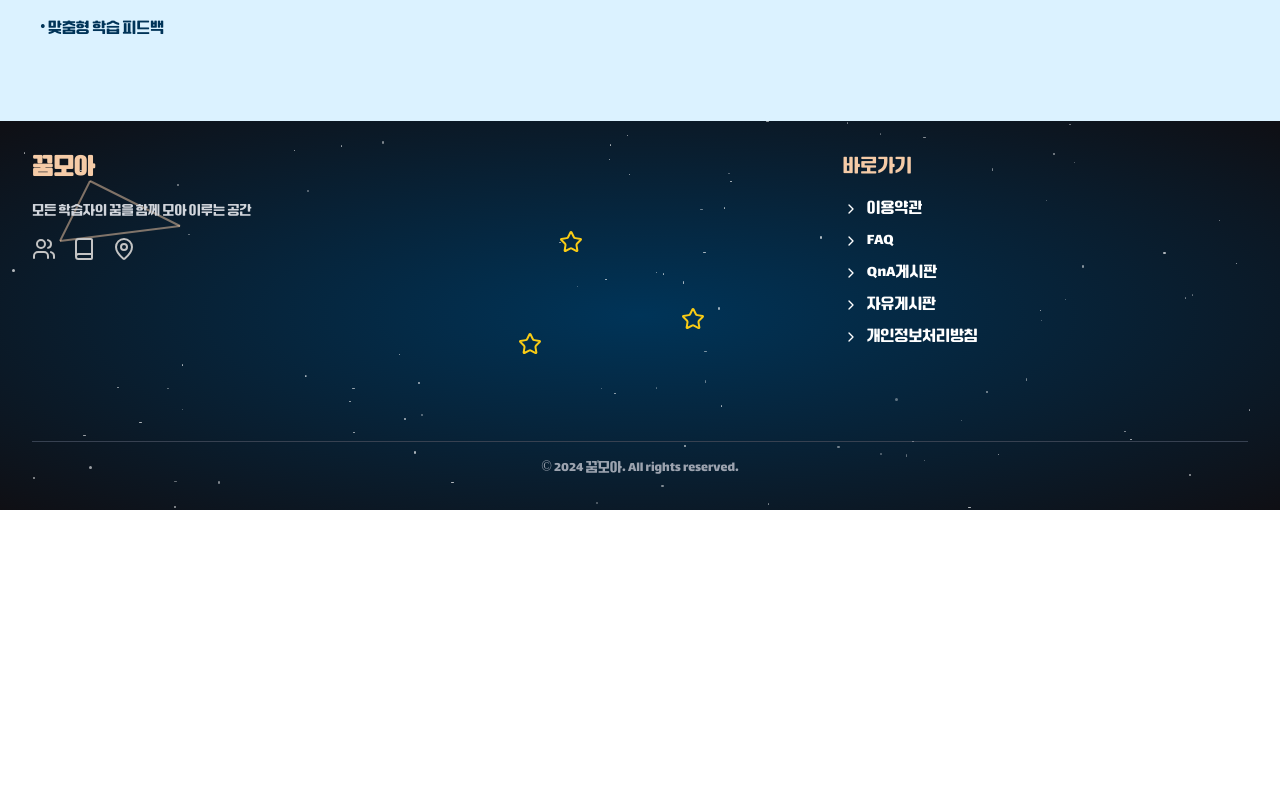
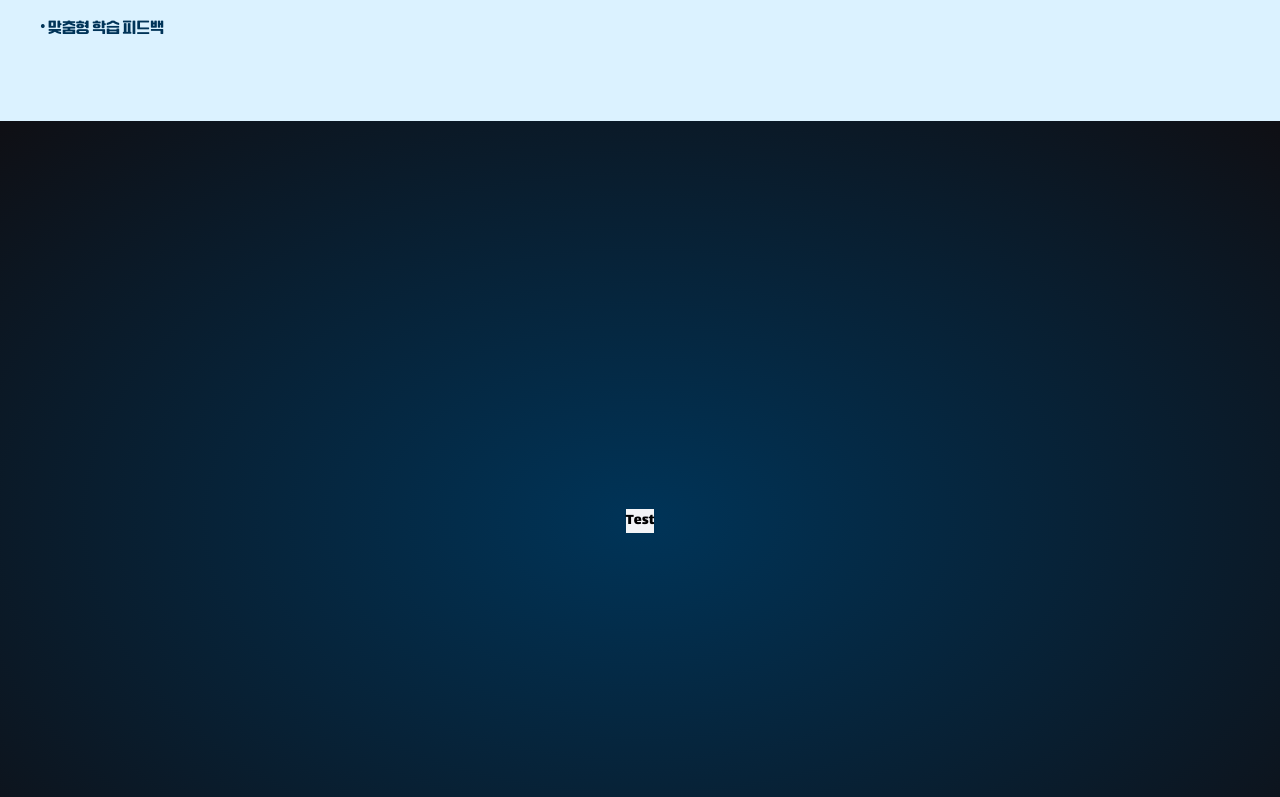
Before and after one commit to namgi2386/DreamMoA, a React (Vite) app: page / in a window 1280 px wide. Shown: the part 1543-2340 px from the top of the page. Before the commit the page ends 2053 px from the top, so only its background shows below. Built offline with nearby package versions, Linux system fonts and the light colour scheme.

Commit message:
Style: 그라데이션 배경 컴포넌트 구현

```diff
--- /dev/null
+++ b/src/components/home/homeTestSection/TestComponent.jsx
@@ -0,0 +1,67 @@
+import { useEffect, useRef, useState } from 'react';
+
+export default function TestComponent() {
+  // opacity 상태값 (0: 완전 투명, 1: 완전 불투명)
+  const [opacity, setOpacity] = useState(0);
+  // 컴포넌트의 중간 지점을 지났는지 여부를 추적하는 상태값
+  const [isScrolledPast, setIsScrolledPast] = useState(false);
+  // DOM 요소를 참조하기 위한 ref 생성
+  const componentRef = useRef(null);
+  const c1 = [0, 52, 88];    // 그라데이션 시작 색상
+  const c2 = [15, 15, 20];   // 그라데이션 끝 색상
+
+  useEffect(() => {
+    // 스크롤 이벤트 핸들러 함수
+    const handleScroll = () => {
+      // 컴포넌트의 현재 뷰포트 상대 위치 계산
+      const componentTop = componentRef.current.getBoundingClientRect().top;
+      // 브라우저 창의 높이 가져오기
+      const windowHeight = window.innerHeight;
+      // 컴포넌트의 실제 높이 가져오기
+      const componentHeight = componentRef.current.clientHeight;
+      // 컴포넌트의 중간 지점 위치 계산
+      const componentMiddle = componentTop + componentHeight / 2;
+      // 컴포넌트 중간 지점이 뷰포트 내에 있고, 아직 지나지 않았을 때
+      if (componentMiddle < windowHeight && !isScrolledPast) {
+        setIsScrolledPast(true);  // 지난 상태로 표시
+        setOpacity(1);            // 배경을 불투명하게 설정
+      }
+      // 컴포넌트 중간 지점이 뷰포트 위로 올라가고, 이미 지난 상태일 때
+      else if (componentMiddle >= windowHeight && isScrolledPast) {
+        setIsScrolledPast(false); // 지나지 않은 상태로 표시
+        setOpacity(0);            // 배경을 투명하게 설정
+      }
+    };
+
+    // 스크롤 이벤트 리스너 등록
+    window.addEventListener('scroll', handleScroll);
+    // 컴포넌트 언마운트 시 이벤트 리스너 제거 (메모리 누수 방지)
+    return () => {
+      window.removeEventListener('scroll', handleScroll);
+    };
+  }, [isScrolledPast]); // isScrolledPast가 변경될 때마다 effect 재실행
+
+  return (
+    <div ref={componentRef} className="h-[800px] relative">
+      {/* 그라데이션 배경 div */}
+      <div
+        className="absolute inset-0 w-full h-full" // 절대위치 tblr-0설정 즉 전체화면
+        style={{
+          // footer 참고함
+          background: `radial-gradient(ellipse at center,
+            rgb(${c1[0]}, ${c1[1]}, ${c1[2]}) 0%,
+            rgba(${c2[0]}, ${c2[1]}, ${c2[2]}, 1) 100%)`,
+          opacity: opacity,         // 상태값에 따른 투명도 설정
+          transition: 'opacity 1s ease', // 1초 동안 변경
+        }}
+      >
+      </div>
+      {/* 실제내용div (배경보다 위에 z-10) */}
+      <div className="absolute inset-0 flex flex-col items-center justify-center z-10" >
+
+        <h1 className="bg-gray-100">Test</h1>
+
+      </div>
+    </div>
+  );
+}
--- /dev/null
+++ b/src/components/home/homeTestSection/TestComponent_v1.jsx
@@ -0,0 +1,45 @@
+import { useEffect, useRef, useState } from 'react';
+
+export default function TestComponent() {
+  const [backgroundColor, setBackgroundColor] = useState('white');
+  const componentRef = useRef(null);
+  const c1 = [0,52,88]
+  const c2 = [15,15,20]
+
+  useEffect(() => {
+    const handleScroll = () => {
+      const componentTop = componentRef.current.getBoundingClientRect().top;
+      const windowHeight = window.innerHeight;
+
+      if (componentTop < windowHeight) {
+        const scrollPercentage = Math.min((windowHeight - componentTop) / windowHeight, 1);
+        const newBackgroundColor = `radial-gradient(ellipse at center,
+              rgb(${255- scrollPercentage * (255 - c1[0])},
+              ${255- scrollPercentage * (255 - c1[1])},
+              ${255- scrollPercentage * (255 - c1[2])}) 0%,
+              rgba(${255 - scrollPercentage * (255 - c2[0])},
+              ${255 - scrollPercentage * (255 - c2[1])},
+              ${255 - scrollPercentage * (255 - c2[2])},
+              ${scrollPercentage}) 100%)`;
+        setBackgroundColor(newBackgroundColor);
+      } else {
+        setBackgroundColor('white');
+      }
+    };
+
+    window.addEventListener('scroll', handleScroll);
+    return () => {
+      window.removeEventListener('scroll', handleScroll);
+    };
+  }, []);
+
+  return (
+    <div
+      ref={componentRef}
+      className="h-screen"
+      style={{ background: backgroundColor }}
+    >
+      <h1>Test Component</h1>
+    </div>
+  );
+}
--- a/src/pages/HomePage.jsx
+++ b/src/pages/HomePage.jsx
@@ -2,7 +2,8 @@ import MainHero from '../components/home/MainHero';
 import ServiceHighlight from '../components/home/ServiceHighlight';
 import AIFeatureSection from '../components/home/AIFeatureSection';
 import { useSocialLogin } from '../hooks/useSocialLogin';
-import HomeCommunity from '../components/home/homCommunitySection/HomeCommunity';
+import HomeCommunity from '../components/home/homeCommunitySection/HomeCommunity';
+import TestComponent from '../components/home/homeTestSection/TestComponent';
 
 export default function HomePage() {
   useSocialLogin();
@@ -12,6 +13,7 @@ export default function HomePage() {
       <MainHero />
       <ServiceHighlight />
       <AIFeatureSection />
+      <TestComponent/>
     </div>
   );
 }
```
Also changed, not shown: src/components/home/homeCommunitySection/HomeCommunity.jsx (renamed from src/components/home/homCommunitySection/HomeCommunity.jsx), src/components/home/homeCommunitySection/HomeCommunityItemDummyData.js (renamed from src/components/home/homCommunitySection/HomeCommunityItemDummyData.js), src/components/home/homeCommunitySection/HomeCommunityItems.jsx (renamed from src/components/home/homCommunitySection/HomeCommunityItems.jsx).
